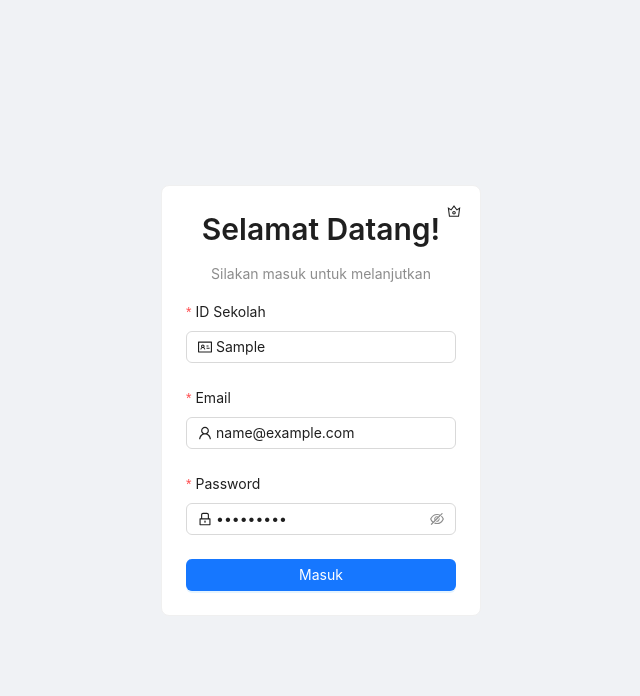
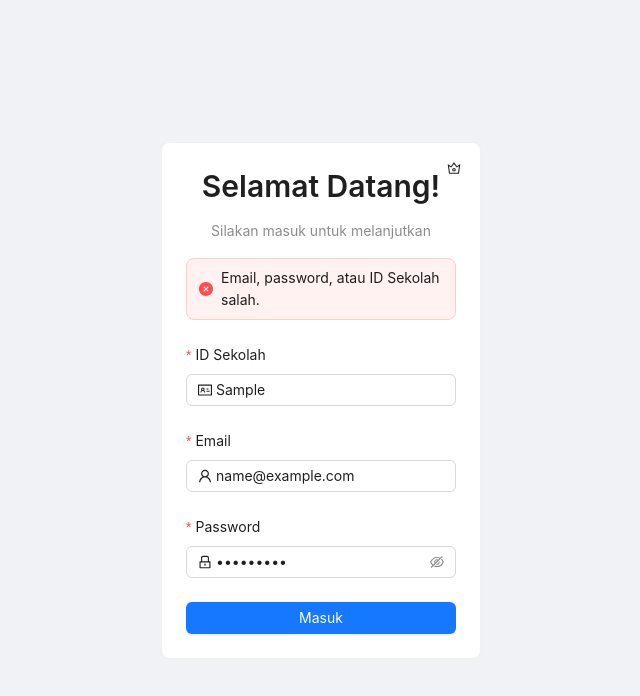
Before and after one commit to Izzulfahmy/skoola, a React (Vite) app in the folder frontend/: page /login in a window 1280 px wide. Both pictures are taken after typing "Sample", "name@example.com", "Sample123" into the empty fields and a click on the button "Masuk". Shown: the top 696 px of the page, without its empty margins (319-959 px from the left). Built offline with nearby package versions, Linux system fonts and the light colour scheme; no server answers.

Commit message:
peringatan email pw salah

```diff
--- a/frontend/src/pages/LoginPage.tsx
+++ b/frontend/src/pages/LoginPage.tsx
@@ -2,7 +2,7 @@
 import { useState } from 'react';
 import { useNavigate } from 'react-router-dom';
 import { LockOutlined, UserOutlined, IdcardOutlined, CrownOutlined, BankOutlined } from '@ant-design/icons';
-import { Button, Card, Form, Input, Row, Col, Typography, message, Tooltip } from 'antd';
+import { Button, Card, Form, Input, Row, Col, Typography, message, Tooltip, Alert } from 'antd'; // <-- 1. Impor Alert
 import { loginUser } from '../api/auth';
 import type { LoginInput } from '../types';
 import { useAuth } from '../context/AuthContext';
@@ -13,17 +13,21 @@ const { Title, Text } = Typography;
 const LoginPage = () => {
   const [loading, setLoading] = useState(false);
   const [isSuperAdminLogin, setIsSuperAdminLogin] = useState(false);
+  // --- 2. TAMBAHKAN STATE BARU UNTUK PESAN ERROR ---
+  const [errorMessage, setErrorMessage] = useState<string | null>(null);
   const { login } = useAuth();
   const navigate = useNavigate();
   const [form] = Form.useForm();
 
   const handleModeChange = () => {
-    form.resetFields(['tenantId']);
+    form.resetFields();
+    setErrorMessage(null); // Hapus pesan error saat ganti mode
     setIsSuperAdminLogin(!isSuperAdminLogin);
   };
 
   const onFinish = async (values: any) => {
     setLoading(true);
+    setErrorMessage(null); // Hapus pesan error lama sebelum mencoba login
     try {
       const tenantId = isSuperAdminLogin ? '' : values.tenantId;
 
@@ -45,8 +49,9 @@ const LoginPage = () => {
         navigate('/dashboard');
       }
     } catch (error: any) {
-      const serverErrorMessage = error.response?.data?.message || 'Email, password, atau ID Sekolah salah';
-      message.error(serverErrorMessage);
+      // --- 3. UBAH message.error MENJADI setState ---
+      const serverErrorMessage = error.response?.data || 'Email, password, atau ID Sekolah salah.';
+      setErrorMessage(serverErrorMessage);
     } finally {
       setLoading(false);
     }
@@ -62,16 +67,10 @@ const LoginPage = () => {
               shape="circle"
               icon={isSuperAdminLogin ? <BankOutlined /> : <CrownOutlined />}
               onClick={handleModeChange}
-              style={{
-                position: 'absolute',
-                // --- PERUBAHAN 1: Posisi tombol digeser lebih ke pojok ---
-                top: '10px',
-                right: '10px',
-              }}
+              style={{ position: 'absolute', top: '10px', right: '10px' }}
             />
           </Tooltip>
 
-          {/* --- PERUBAHAN 2: Jarak bawah judul dikurangi --- */}
           <div style={{ textAlign: 'center', marginBottom: '16px' }}>
             <Title level={2}>{isSuperAdminLogin ? 'Login Superadmin' : 'Selamat Datang!'}</Title>
             <Text type="secondary">
@@ -80,13 +79,20 @@ const LoginPage = () => {
           </div>
 
           <Form name="login" form={form} onFinish={onFinish} layout="vertical">
+            {/* --- 4. TAMPILKAN ALERT JIKA ADA PESAN ERROR --- */}
+            {errorMessage && (
+              <Form.Item>
+                <Alert message={errorMessage} type="error" showIcon />
+              </Form.Item>
+            )}
+
             {!isSuperAdminLogin && (
               <Form.Item
                 label="ID Sekolah"
                 name="tenantId"
                 rules={[{ required: true, message: 'Harap masukkan ID Sekolah!' }]}
               >
-                <Input prefix={<IdcardOutlined />} placeholder="Contoh: NPSN" />
+                <Input prefix={<IdcardOutlined />} placeholder="Contoh: sekolah_pertama" />
               </Form.Item>
             )}
             <Form.Item
--- a/frontend/src/pages/SchoolProfilePage.tsx
+++ b/frontend/src/pages/SchoolProfilePage.tsx
@@ -13,14 +13,14 @@ const SchoolProfilePage = () => {
   const [submitting, setSubmitting] = useState(false);
   const [initialData, setInitialData] = useState<SchoolProfile | null>(null);
 
-  // Fungsi untuk mengambil data profil dari server
   const fetchProfile = async () => {
     setLoading(true);
     try {
       const profileData = await getSchoolProfile();
       setInitialData(profileData);
-      form.setFieldsValue(profileData); // Set nilai form setelah data diterima
+      form.setFieldsValue(profileData);
     } catch (error) {
+      // Notifikasi saat gagal memuat data awal
       message.error('Gagal memuat data profil sekolah.');
     } finally {
       setLoading(false);
@@ -31,16 +31,21 @@ const SchoolProfilePage = () => {
     fetchProfile();
   }, []);
 
-  // Fungsi yang dijalankan saat form disubmit
+  // --- FUNGSI onFinish DENGAN NOTIFIKASI LENGKAP ---
   const onFinish = async (values: SchoolProfile) => {
     setSubmitting(true);
     try {
-      // Pastikan ID tetap ada, karena backend mungkin membutuhkannya
       const dataToSubmit = { ...initialData, ...values };
       await updateSchoolProfile(dataToSubmit);
+
+      // Notifikasi saat berhasil menyimpan
       message.success('Profil sekolah berhasil diperbarui!');
-    } catch (error) {
-      message.error('Gagal memperbarui profil sekolah.');
+
+    } catch (error: any) {
+      // Notifikasi saat gagal menyimpan
+      const errorMessage = error.response?.data?.message || 'Gagal memperbarui profil sekolah.';
+      message.error(errorMessage);
+
     } finally {
       setSubmitting(false);
     }
```
